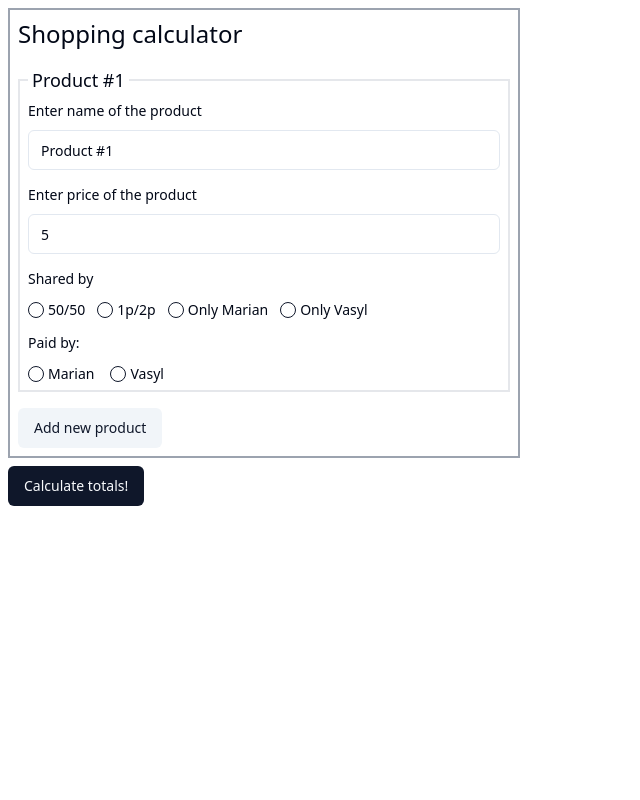
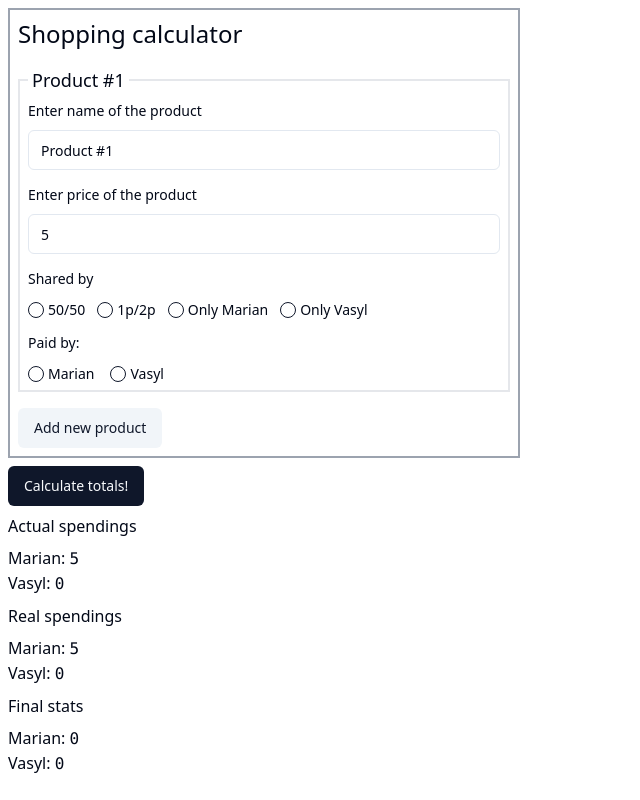
Before and after one commit to ZuBB/c4mk, a React (Vite) app: page / in a window 1280 px wide. Both pictures are taken after typing "5" into the empty fields and a click on the button "Calculate totals!". Shown: the whole page, without its empty margins (0-640 px from the left). Built offline with nearby package versions, Linux system fonts and the light colour scheme.

Commit message:
feat: add last bits

```diff
--- a/src/App.tsx
+++ b/src/App.tsx
@@ -1,9 +1,11 @@
+import { useState } from 'react'
 import { SubmitHandler, useForm, useFieldArray } from "react-hook-form"
 import { Button } from "@/components/ui/button"
 import { Form } from "@/components/ui/form"
 import ProductSubform from './ProductSubform'
+import Stats from './Stats'
 import { calcSummary } from './calc-summary'
-import { FormData, Product } from './interfaces'
+import { FormData, Results, Product } from './interfaces'
 
 const getNewProductStub = (index = 0): Product => {
   return {
@@ -21,9 +23,10 @@ const defaultValues: FormData = {
 function App() {
   const form = useForm<FormData>({ defaultValues, mode: 'onChange' })
   const { fields, append, remove } = useFieldArray({ control: form.control, name: 'products' })
+  const [results, setResults] = useState<Results | null>(null);
 
   const onSubmit: SubmitHandler<FormData> = (values) => {
-    console.log(calcSummary(values.products))
+    setResults(calcSummary(values.products));
   }
 
   const addProductHandler = () => {
@@ -58,9 +61,11 @@ function App() {
         </form>
       </Form>
 
-      <div className="mt-2 ml-2">
+      <div className="my-2 ml-2">
         <Button form="calc-form">Calculate totals!</Button>
       </div>
+
+      {results && (<Stats results={results} />)}
     </>
   )
 }
--- /dev/null
+++ b/src/Stats.tsx
@@ -0,0 +1,34 @@
+import { Results } from './interfaces'
+
+type StatsProps = {
+  results: Results
+}
+
+function Stats({ results }: StatsProps) {
+  const {
+    vasylsItemsTotalPrice,
+    mariansItemsTotalPrice,
+    spentByVasyl,
+    spentByMarian,
+    vasylsFinalState,
+    mariansFinalState
+  } = results;
+
+  return (
+    <dl className="my-2 ml-2">
+      <dt className="my-2 font-medium">Actual spendings</dt>
+      <dd>Marian: <code>{spentByMarian}</code></dd>
+      <dd>Vasyl: <code>{spentByVasyl}</code></dd>
+
+      <dt className="my-2 font-medium">Real spendings</dt>
+      <dd>Marian: <code>{mariansItemsTotalPrice}</code></dd>
+      <dd>Vasyl: <code>{vasylsItemsTotalPrice}</code></dd>
+
+      <dt className="my-2 font-medium">Final stats</dt>
+      <dd>Marian: <code>{mariansFinalState}</code></dd>
+      <dd>Vasyl: <code>{vasylsFinalState}</code></dd>
+    </dl>
+  )
+}
+
+export default Stats
--- a/src/calc-summary.ts
+++ b/src/calc-summary.ts
@@ -1,8 +1,46 @@
-import { Product, PaidBy, ShareRule } from './interfaces'
+import { Product, PaidBy, Results, ShareRule } from './interfaces'
 
 const round2 = (n: number) => Math.round(n * 100) / 100
 
-export const calcSummary = (products: Product[]) => {
+const calcStats = (products: Product[]) => {
+  let spentByFfRule = 0
+  let spentBy1to2Rule = 0
+  let spentByVoRule = 0
+  let spentByMoRule = 0
+  let spentByVasyl = 0
+  let spentByMarian = 0
+
+  products.forEach(product => {
+    const price = parseFloat(product.price)
+
+    if (product.paidBy === PaidBy.Vasyl) {
+      spentByVasyl += price
+    } else {
+      spentByMarian += price
+    }
+
+    if (product.shareRule === ShareRule.Fifty_Fifty) {
+      spentByFfRule += price
+    } else if (product.shareRule === ShareRule.One_to_Two) {
+      spentBy1to2Rule += price
+    } else if (product.shareRule === ShareRule.VasylOnly) {
+      spentByVoRule = price
+    } else {
+      spentByMoRule = price
+    }
+  })
+
+  return {
+    spentByFfRule,
+    spentBy1to2Rule,
+    spentByVoRule,
+    spentByMoRule,
+    spentByMarian,
+    spentByVasyl
+  }
+}
+
+export const calcSummary = (products: Product[]): Results => {
   const results = calcStats(products)
   const {
     spentByFfRule,
@@ -39,33 +77,3 @@ export const calcSummary = (products: Product[]) => {
     mariansFinalState: round2(spentByMarian - mariansItemsTotalPrice)
   }
 }
-
-const calcStats = (products: Product[]) => {
-  let spentByFfRule = 0
-  let spentBy1to2Rule = 0
-  let spentByVoRule = 0
-  let spentByMoRule = 0
-  let spentByVasyl = 0
-  let spentByMarian = 0
-
-  products.forEach(product => {
-    const price = parseFloat(product.price)
-
-    if (product.paidBy === PaidBy.Vasyl) {
-      spentByVasyl += price
-    } else {
-      spentByMarian += price
-    }
-
-    if (product.shareRule === ShareRule.Fifty_Fifty) {
-      spentByFfRule += price
-    } else if (product.shareRule === ShareRule.One_to_Two) {
-      spentBy1to2Rule += price
-    } else if (product.shareRule === ShareRule.VasylOnly) {
-      spentByVoRule = price
-    } else {
-      spentByMoRule = price
-    }
-  })
-  return { spentByFfRule, spentBy1to2Rule, spentByVoRule, spentByMoRule, spentByMarian, spentByVasyl }
-}
```
Also changed, not shown: src/interfaces.ts (+10 -1 lines).
